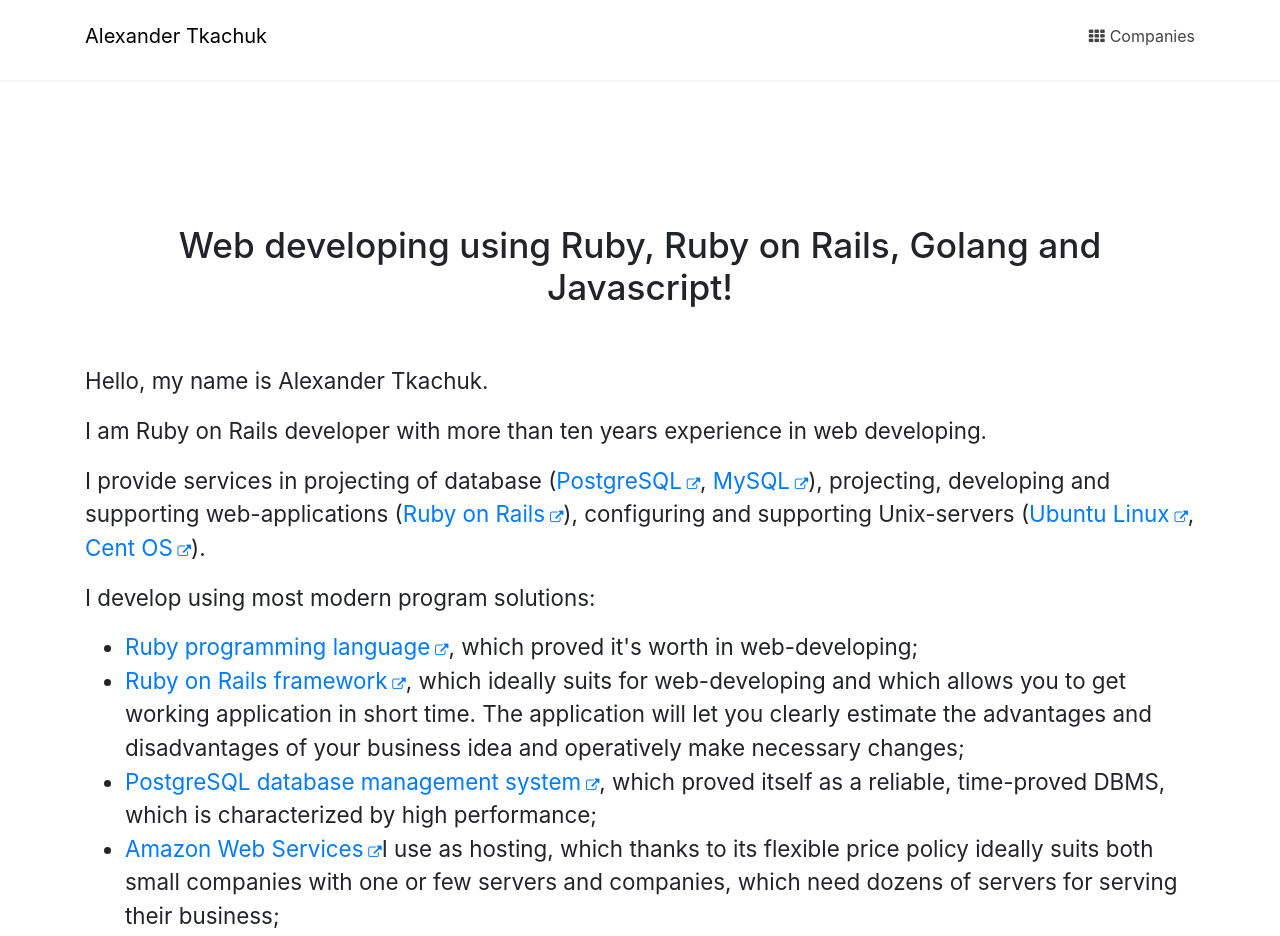
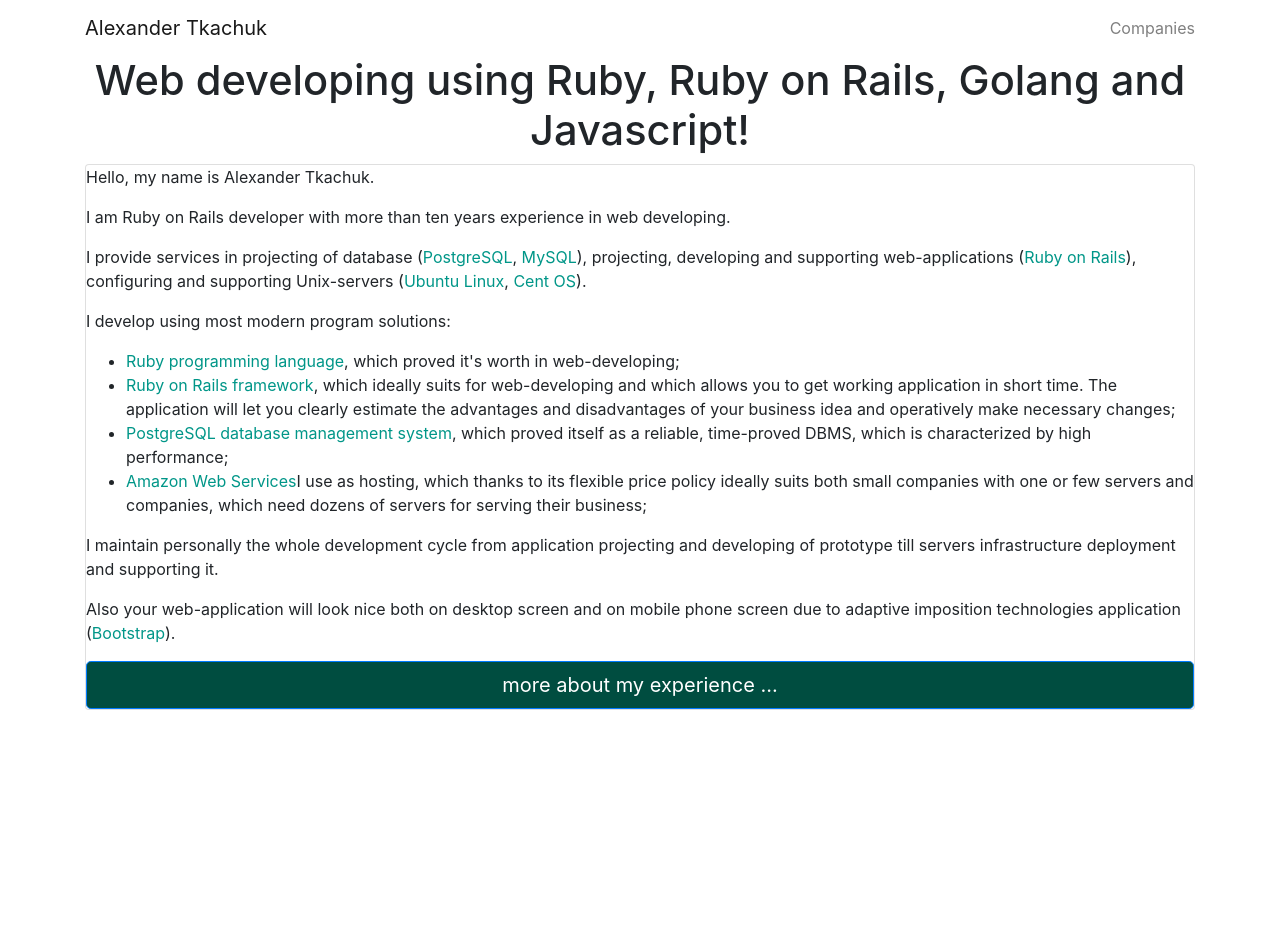
Before and after one commit to tksasha/www.tksasha.me, a plain HTML site: page index.html in a window 1280 px wide. Shown: the top 936 px of the page. After the commit the page ends 800 px from the top, so only its background shows below. Drawn offline with nearby package versions, Linux system fonts and the light colour scheme.

Commit message:
index.html was migrated to Material Design

```diff
--- a/assets/application.css
+++ b/assets/application.css
@@ -1,95 +1,36 @@
-@font-face {
-  font-family: 'fontello';
-  src: url('/assets/fonts/fontello.eot?32886402');
-  src: url('/assets/fonts/fontello.eot?32886402#iefix') format('embedded-opentype'),
-       url('/assets/fonts/fontello.woff2?32886402') format('woff2'),
-       url('/assets/fonts/fontello.woff?32886402') format('woff'),
-       url('/assets/fonts/fontello.ttf?32886402') format('truetype'),
-       url('/assets/fonts/fontello.svg?32886402#fontello') format('svg');
-  font-weight: normal;
-  font-style: normal;
+nav {
+  background-color: #00695c;
 }
 
-.bg-white {
-  background: white;
+a {
+  color: #009688;
 }
 
-.navbar {
-  border-radius: 0;
-  padding: 1rem 1rem 1.5rem;
-  box-shadow: 0 0 2px 1px #eee;
+.btn {
+  background-color: #004d40;
 }
 
-.nav-item {
+.btn:hover {
+  background-color: #26a69a;
+}
+
+h1 {
+  font-size: 2.6rem;
+}
+
+h4 {
+  font-size: 1.2rem;
+  line-height: 1.5;
+}
+
+p > p {
   padding-left: 1rem;
 }
 
-.navbar-light .navbar-brand {
-  color: black;
+.collection.borderless {
+  border: none;
 }
 
-.navbar-light .navbar-nav .nav-link {
-  color: #444;
+.collection.borderless > .collection-item {
+  border: none;
 }
-
-.navbar-nav .nav-link_current {
-  padding-bottom: 0.15rem;
-  border-bottom: 0.15rem solid #eee;
-}
-
-.slogan {
-  text-align: center;
-  font-size: 2.2rem;
-  padding: 3rem 0;
-}
-
-.content {
-  margin-top: 6rem;
-}
-
-.greetings {
-  border: none;
-  font-size: 1.4rem;
-}
-
-.icon:before {
-  font-family: 'fontello';
-  margin-right: 0.3rem;
-}
-
-.icon_companies:before {
-  content: '\e802';
-}
-
-.icon_posts:before {
-  content: '\e803';
-}
-
-.icon_tips:before {
-  content: '\f0eb';
-}
-
-.icon_messages:before {
-  content: '\f0e6';
-}
-
-.icon_logout:before {
-  content: '\e801';
-}
-
-.icon-link-ext:after {
-  content: '\f08e';
-  font-family: 'fontello';
-  font-size: 0.6em;
-  margin-left: 0.3rem;
-}
-
-.tag {
-  font-weight: normal;
-  padding: 0.33em 0.52em;
-}
-
-.tag-white {
-  background: white;
-  color: black;
-}
```
Also changed, not shown: assets/fonts/fontello.ttf (deleted), assets/fonts/fontello.woff (deleted), assets/fonts/fontello.woff2 (deleted), experience.html (renamed from companies.html), 2 other files.
